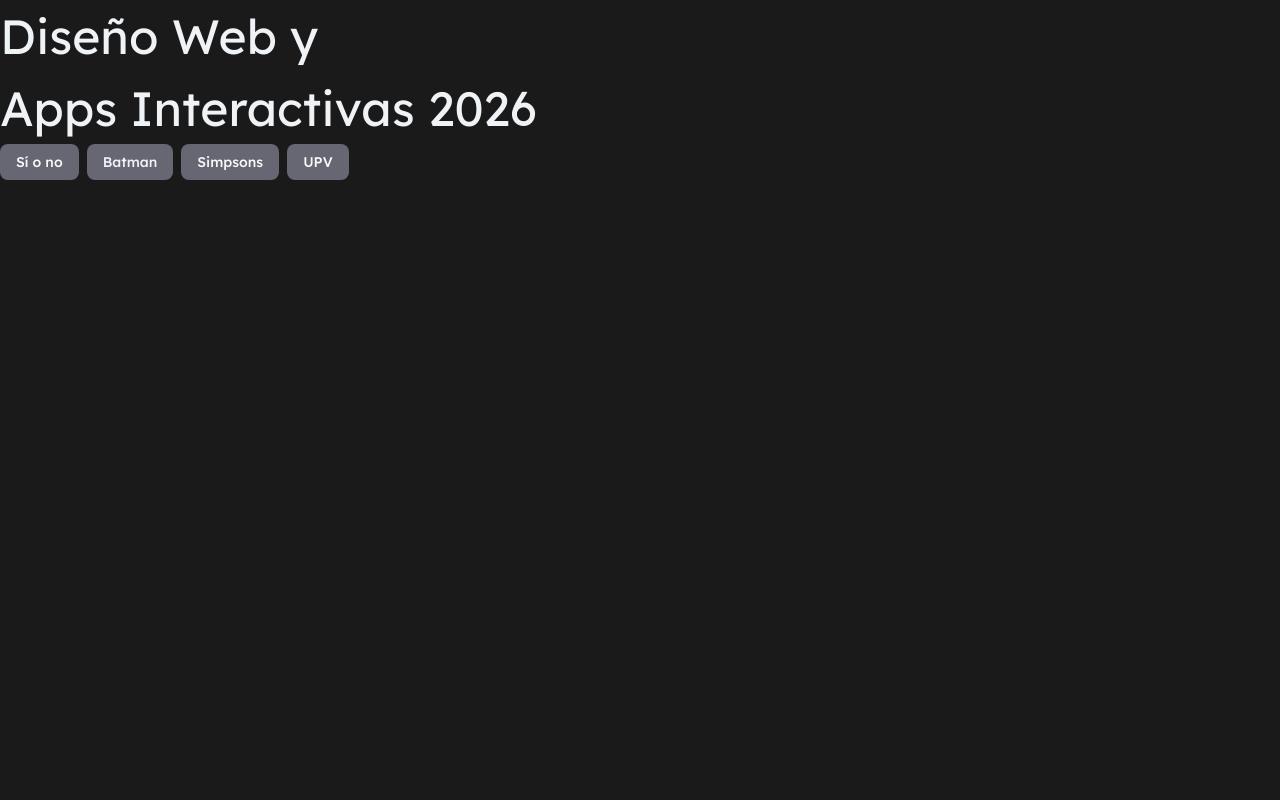
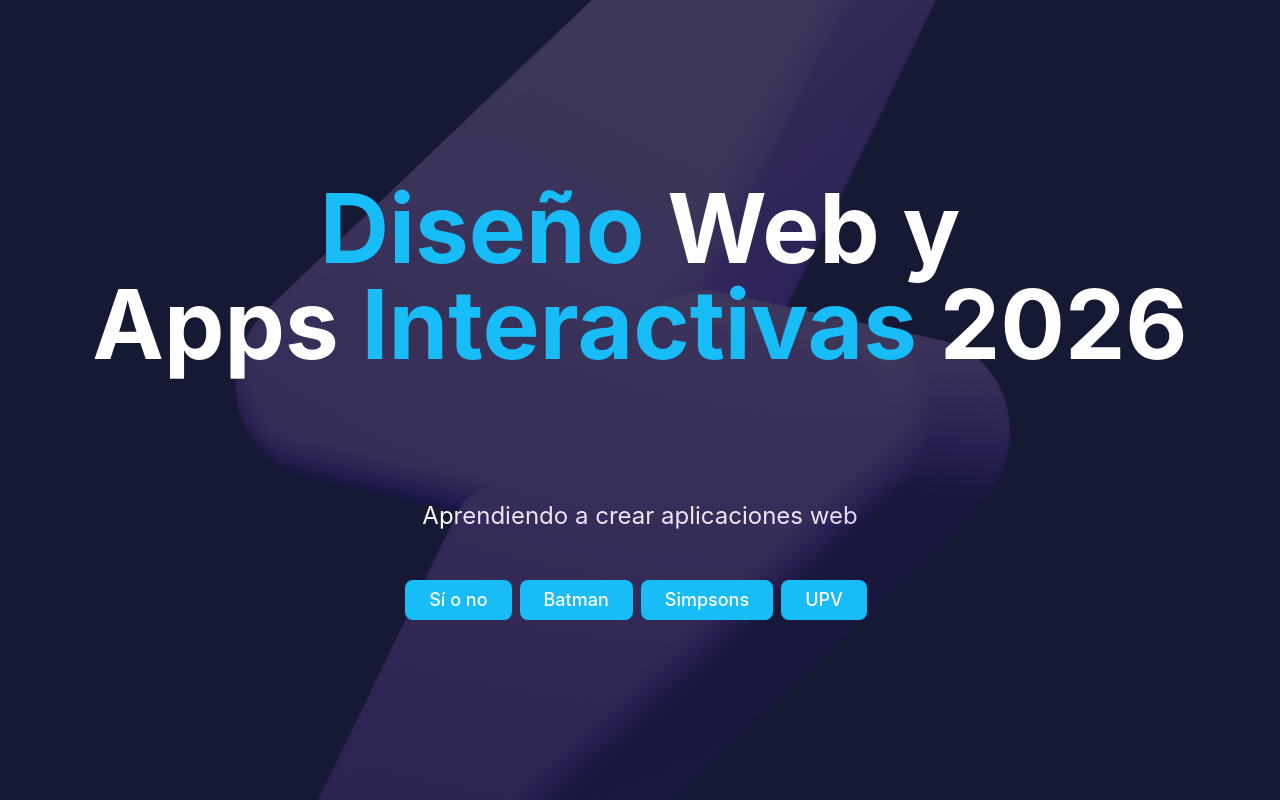
Before and after one commit to agomlop5/vue-web, a Vue app: page /#/ in a window 1280 px wide. Built offline with nearby package versions, Linux system fonts and the light colour scheme.

Commit message:
agomlop5: Estilos Tailwind CSS

```diff
--- a/src/components/ui/button/index.ts
+++ b/src/components/ui/button/index.ts
@@ -19,6 +19,7 @@
         ghost:
           "hover:bg-accent hover:text-accent-foreground dark:hover:bg-accent/50",
         link: "text-primary underline-offset-4 hover:underline",
+        domus: "bg-domus-cyan text-white hover:bg-domus-cyan/70 md:py-5 md:px-6 md:text-lg",
       },
       size: {
         "default": "h-9 px-4 py-2 has-[>svg]:px-3",
--- a/src/paginae/batman/Batman.vue
+++ b/src/paginae/batman/Batman.vue
@@ -10,45 +10,60 @@
   navigationMenuTriggerStyle,
 } from '@/components/ui/navigation-menu'
 
+const scrollToSection = (sectionId: string) => {
+  if (sectionId === "#") {
+    window.scrollTo({ top: 0, behavior: "smooth" });
+  return
+  }
+
+  const element = document.querySelector<HTMLElement>(sectionId);
+
+    if (element){
+      element.scrollIntoView({ behavior: 'smooth', block: 'start' });
+
+    }
+
+};
+
 </script>
 
 <template>
 
   <div class="batman">
-      <nav class="extra-nav">
+      <nav class="extra-nav flex flex-col sm:flex-row justify-between px-3 ">
         <RouterLink to="/">
           <House class="icon-home" />
         </RouterLink>
 
         <NavigationMenu>
-            <NavigationMenuList>
+            <NavigationMenuList class="flex flex-col sm:flex-row">
               <NavigationMenuItem>
-                <a href="#" @click.prevent="">
-                  <NavigationMenuLink :class="navigationMenuTriggerStyle()">
+                <a href="#" @click.prevent="scrollToSection('#')">
+                  <NavigationMenuLink :class="[navigationMenuTriggerStyle(), 'text-md hover:bg-brand-purple hover:text-white transition-colors']">
                         Portada
                   </NavigationMenuLink>
                 </a>
               </NavigationMenuItem>
 
             <NavigationMenuItem>
-                <a href="#" @click.prevent="">
-                  <NavigationMenuLink :class="navigationMenuTriggerStyle()">
-                                  Vehículos
+                <a href="#vehiculis" @click.prevent="scrollToSection('#vehiculis')">
+                  <NavigationMenuLink :class="[navigationMenuTriggerStyle(), 'text-md hover:bg-brand-purple hover:text-white transition-colors']">
+                        Vehículos
                   </NavigationMenuLink>
                 </a>
             </NavigationMenuItem>
 
               <NavigationMenuItem>
-                <a href="#" @click.prevent="">
-                  <NavigationMenuLink :class="navigationMenuTriggerStyle()">
+                <a href="#imagenes" @click.prevent="scrollToSection('#imagenes')">
+                  <NavigationMenuLink :class="[navigationMenuTriggerStyle(), 'text-md hover:bg-brand-purple hover:text-white transition-colors']">
                                   Imágenes
                   </NavigationMenuLink>
                 </a>
 
             </NavigationMenuItem>
               <NavigationMenuItem>
-                <a href="#" @click.prevent="">
-                <NavigationMenuLink :class="navigationMenuTriggerStyle()">
+                <a href="#contacto" @click.prevent="scrollToSection('#contacto')">
+                <NavigationMenuLink :class="[navigationMenuTriggerStyle(), 'text-md hover:bg-brand-purple hover:text-white transition-colors']">
                                 Contacto
                 </NavigationMenuLink>
                 </a>
--- a/src/paginae/domus/Domus.vue
+++ b/src/paginae/domus/Domus.vue
@@ -5,16 +5,22 @@
 
 <template>
 
-    <div class="fondo-home">
+    <div class="bg-domus-navy h-screen w-screen text-white font-sans text-center flex flex-col items-center justify-center gap-12 fixed overflow-hidden">
 
-      <h1>
-        <span>Diseño </span> Web y
+      <img class="absolute opacity-20" src="/imagines/tonitrui.png"/>
+
+      <h1 class="text-5xl md:text-7xl lg:text-8xl font-bold pb-20 transition-all z-10">
+        <span class="text-domus-cyan">Diseño </span class > Web y
         <br>
-         Apps <span>Interactivas</span> 2026
+         Apps <span class="text-domus-cyan">Interactivas</span> 2026
       </h1>
 
-        <div class="botones">
-            <Button>
+      <p class="text-lg md:text-2xl transition-all">
+      Aprendiendo a crear aplicaciones web
+      </p>
+
+        <div class="botones z-10">
+            <Button variant="domus" class="mr-2">
             <RouterLink to="/indecision">Sí o no </RouterLink>
             </Button>
 
@@ -22,11 +28,11 @@
             <RouterLink to="/batman">Batman</RouterLink>
             </Button>
 
-            <Button>
+            <Button variant="domus" class="mr-2">
             <RouterLink to="/simpsons">Simpsons</RouterLink>
             </Button>
 
-            <Button>
+            <Button variant="domus" class="mr-2">
             <a href="https://www.upv.es/">UPV</a>
             </Button>
 
@@ -39,30 +45,4 @@
 <style scoped>
 
 
-h1 {
-    font-size: 3rem;
-}
-
-
-.fondo-home {
-  background-color: rgb(27, 26, 27);
-  height: 100vh;
-  color: rgb(240, 243, 246);
-}
-
-
-.botones > Button {
-  margin-right: 0.5rem;
-  background-color: rgb(102, 103, 114);
-}
-
-
-.botones > Button:hover {
-  background-color: rgba(82, 84, 93, 0.599);
-}
-
-
-
-
-
 </style>
--- a/src/paginae/simpsons/Simpsons.vue
+++ b/src/paginae/simpsons/Simpsons.vue
@@ -1,3 +1,9 @@
 <template>
-    <h1>Simpsons page</h1>
+
+    <h1 class=" text-6xl text-red-500 margin-m-8 bg-amber-300 w-fit
+    px-12 py-5 rounded-2xl shadow-xl
+     hover:text-white hover:bg-red-500 ">
+    Simpsons page
+    </h1>
+
 </template>
--- a/src/style.css
+++ b/src/style.css
@@ -1,8 +1,7 @@
-
+@import "tailwindcss";
+@import "tw-animate-css";
 @import url('https://fonts.googleapis.com/css2?family=Inter:wght@400;500;600;700&display=swap');
 
-@import "tailwindcss";
-@import "tw-animate-css";
 
 body {
   font-family: "Lexend", sans-serif;
@@ -13,7 +12,7 @@
   src: url(../fonts/batmfo__.ttf);
 }
 
-@custom-variant dark (&:is(.dark *));
+@custom-variant dark (&:where(.dark, .dark *));
 
 @theme inline {
   --font-heading: var(--font-sans);
@@ -52,6 +51,18 @@
   --radius-md: calc(var(--radius) - 2px);
   --radius-lg: var(--radius);
   --radius-xl: calc(var(--radius) + 4px);
+
+  /* Brand colors */
+  --color-simpsons-yellow: #ffde00;
+  --color-simpsons-red: #ee3133;
+  --color-domus-cyan: #18bcf6;
+  --color-domus-navy: #151934;
+  --color-domus-navy-input: #1f233e;
+  --color-brand-purple: #6a5acd;
+  --color-brand-purple-dark: #584bab;
+
+  /* Layout */
+  --container-page: 1400px;
 }
 
 :root {
```
Also changed, not shown: public/imagines/tonitrui.png (added).
